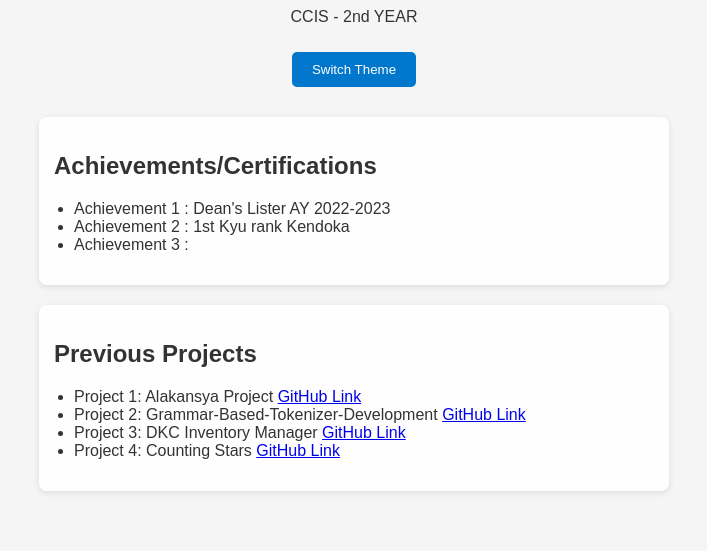
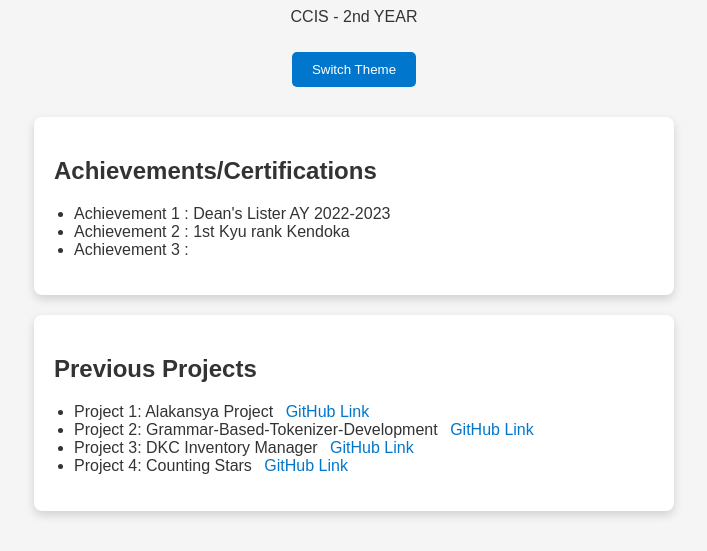
Before and after one commit to CodinSuki/portfolio, a plain HTML site: page index.html in a window 1280 px wide. Shown: the part 288-839 px from the top of the page, without its empty margins (286-993 px from the left). Drawn offline with Linux system fonts and the light colour scheme.

Commit message:
Update section styles and improve dark theme colors

```diff
--- a/style.css
+++ b/style.css
@@ -40,15 +40,26 @@ button:hover {
 section {
     max-width: 600px;
     margin: 20px auto;
-    padding: 15px;
-    background-color: rgba(255, 255, 255, 0.9);
+    padding: 20px;
+    background-color: #ffffff;
     border-radius: 8px;
-    box-shadow: 0 2px 6px rgba(0,0,0,0.1);
+    box-shadow: 0 4px 10px rgba(0,0,0,0.15);
 }
 
+/* UL stuff for the lines and links UNTA MAKITAN NA PLEASE*/
 ul {
     list-style-type: disc;
     padding-left: 20px;
+}
+
+ul li a {
+    margin-left: 8px;
+    color: #0077cc;
+    text-decoration: none;
+}
+
+ul li a:hover {
+    text-decoration: underline;
 }
 
 /* Dark Theme */
@@ -58,7 +69,7 @@ body.dark {
 }
 
 body.dark section {
-    background-color: rgba(30, 30, 30, 0.9);
+    background-color: #1e1e1e;
 }
 
 body.dark button {
```
